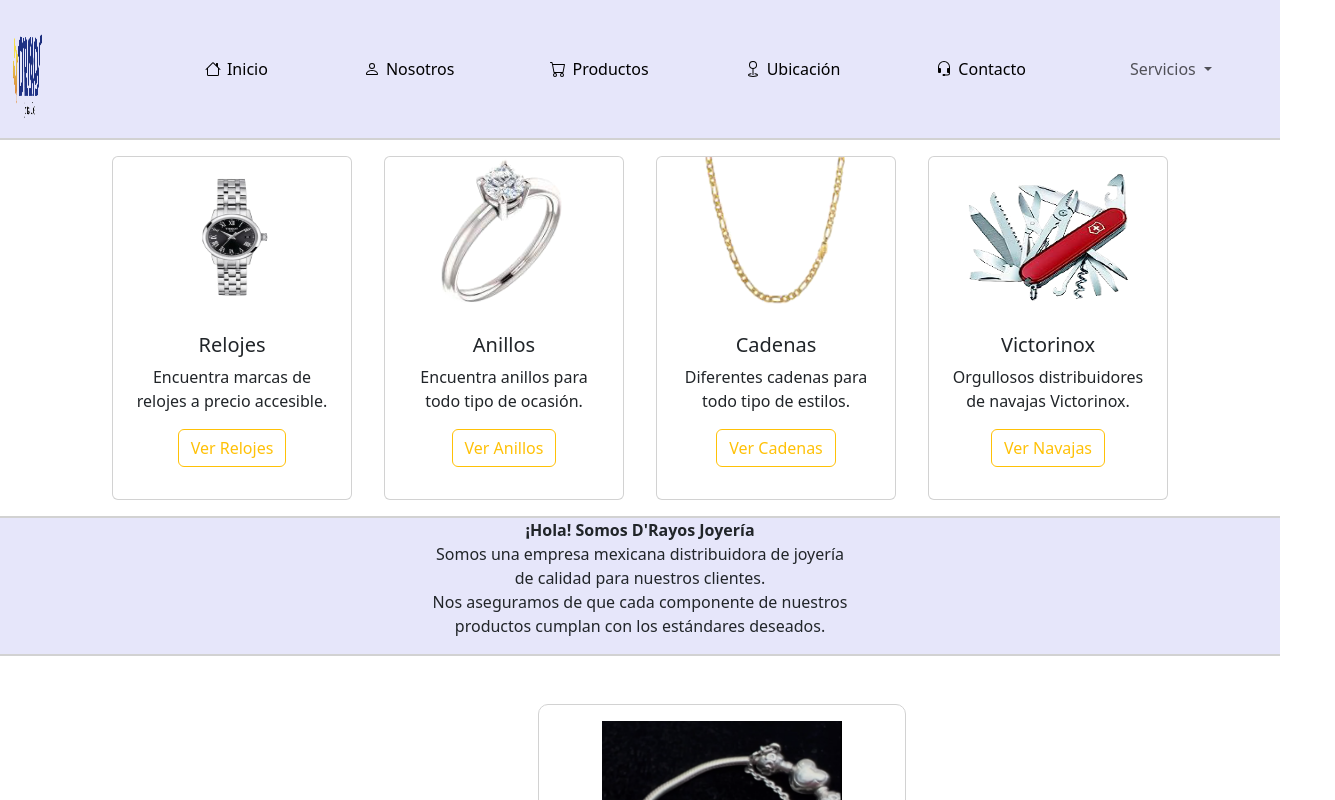
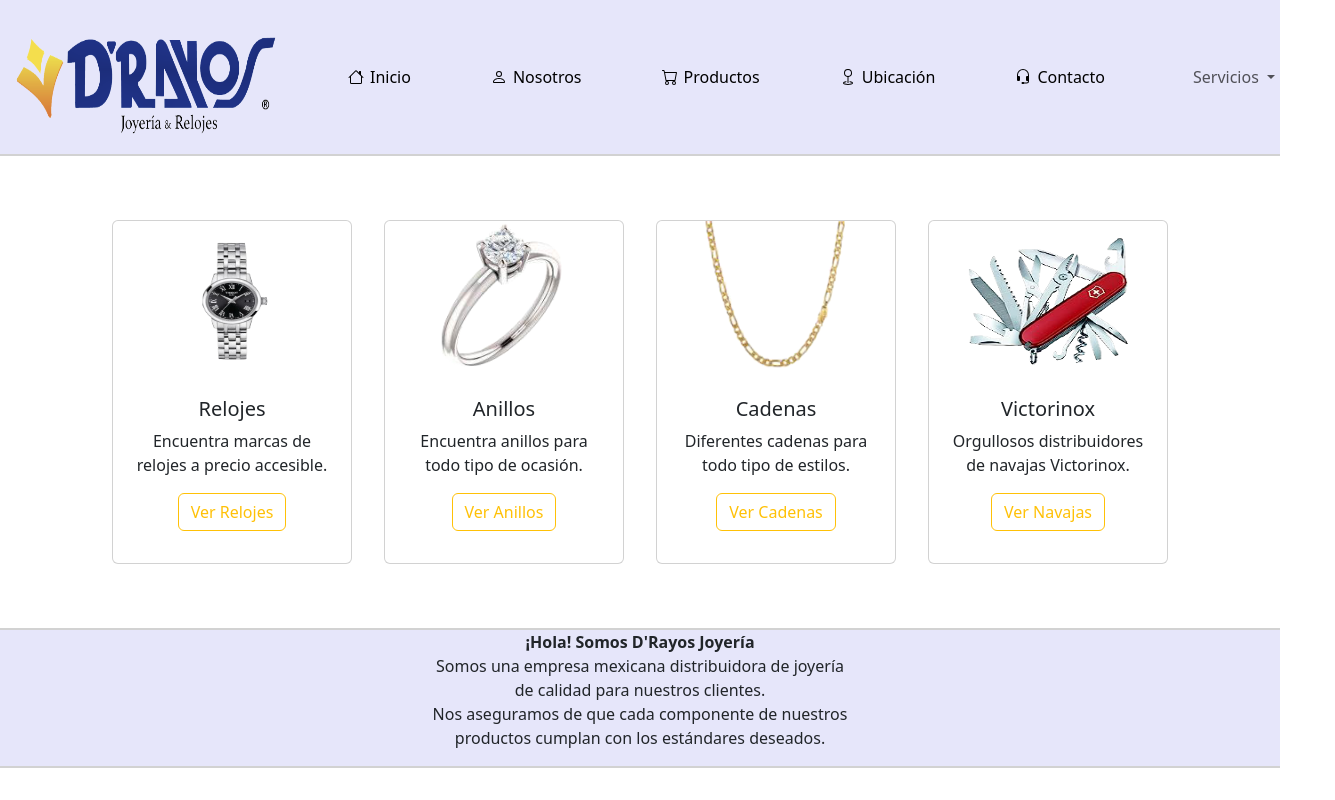
Before and after one commit to luis-tirado/pagina-drayos, a website: page index.html in a window 1280 px wide. Shown: the top 800 px of the page, 1335 px wide, since content can reach past the window. Drawn offline with nearby package versions, Linux system fonts and the light colour scheme.

Commit message:
Navbar con CSS y galeria ajustada

```diff
--- a/scss/componentes/_cards-galeria.scss
+++ b/scss/componentes/_cards-galeria.scss
@@ -1,4 +1,5 @@
 #galeria{
+    margin-top: 3rem;
     .card{
         margin: 1rem;
         img{
--- a/scss/layout/_header.scss
+++ b/scss/layout/_header.scss
@@ -4,8 +4,8 @@
     border-bottom: 2px solid $color-bordes;
     background-color: $color-primario;
     img{
-        height: 7rem;
-        width: 25%;
+        height: 8rem;
+        width: 17.5rem;
     }
 
     nav{
@@ -13,7 +13,7 @@
             display: flex;
             list-style: none;
             li{
-                margin-inline: 3rem;
+                margin-inline: 2.5rem;
                 display: flex;
                 a{
                     text-decoration: none;
--- a/scss/layout/index/_nosotros.scss
+++ b/scss/layout/index/_nosotros.scss
@@ -1,4 +1,5 @@
 #nosotros{
+    margin-top: 3rem;
     border-top: 2px solid $color-bordes;
     border-bottom: 2px solid $color-bordes;
     background-color: $color-primario;
```
Also changed, not shown: css/style.css, 1 other file.
